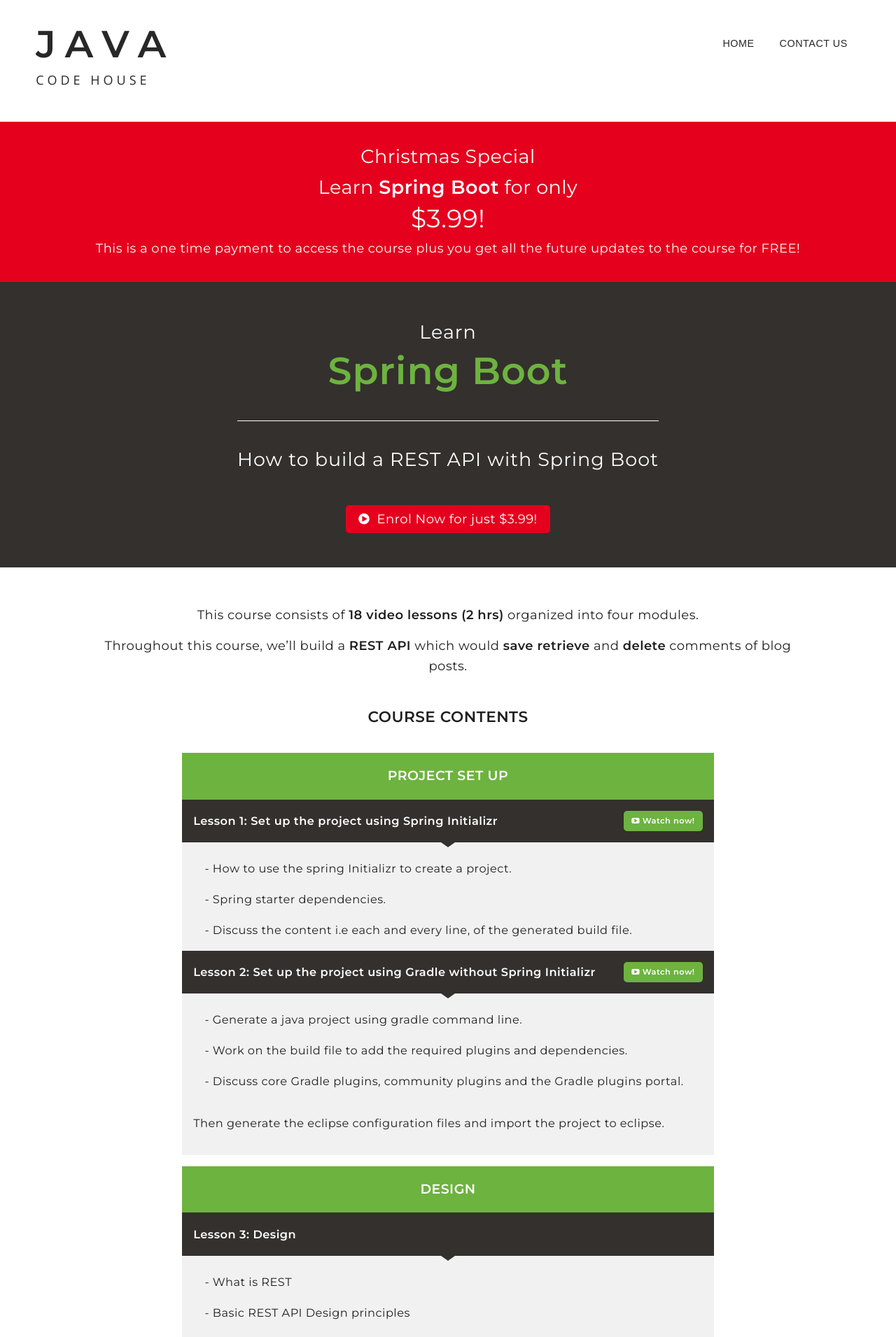
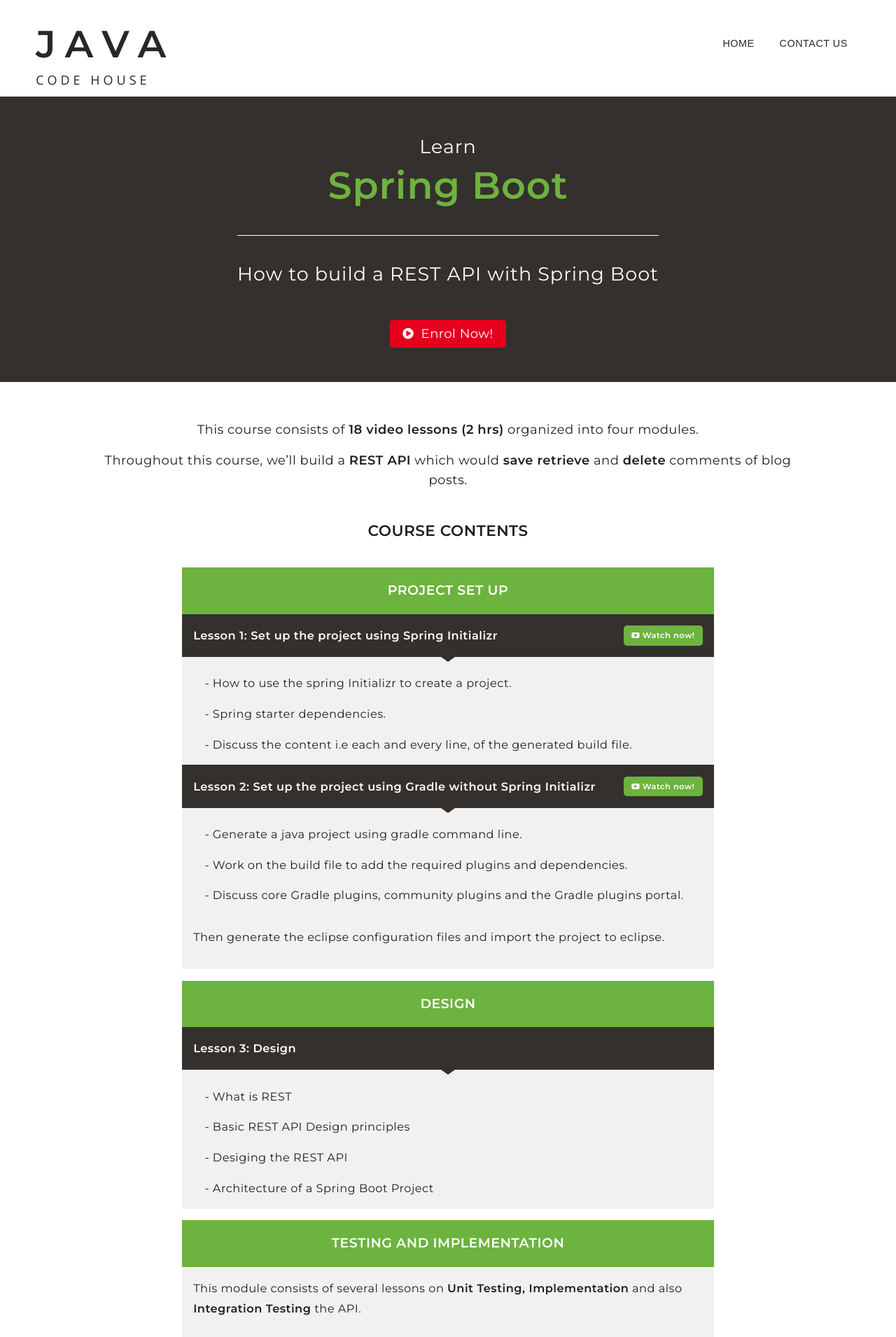
Before and after one commit to DiliniRajapaksha/DeveloperJournal, a Jekyll site: the page built from _posts/2019-11-03-the-spring-boot-course.markdown, in a window 1280 px wide. Shown: the top 1911 px of the page at 70% size. Built offline with Jekyll 4.4.1, drawn with Linux system fonts in a browser that asks for light colours; nearby versions of some CDN libraries; some of the changed text lies outside the part shown.

Commit message:
change course offer

```diff
--- a/_includes/ad.html
+++ b/_includes/ad.html
@@ -7,7 +7,7 @@
 		<p style="font-weight: 400;">Upgrade your skill set now!</p>
 		<p>Learn to build a REST API with Spring Boot in just 2hrs.</p>
 		<div class="button">
-			Enroll Now for only $1.99!
+			Enroll Now!
 		</div>
 	</div>
 </a>
--- a/_includes/sidebar.html
+++ b/_includes/sidebar.html
@@ -1,3 +1,3 @@
 <div class="side-bar">
-{% include ad-deal.html %}
+{% include ad.html %}
 </div>
--- a/_layouts/course-page.html
+++ b/_layouts/course-page.html
@@ -3,12 +3,12 @@ layout: default2
 ---
 <article class="post sp-bt-course" markdown="1" itemscope itemtype="http://schema.org/BlogPosting">
 
-<div class="course-deal full-width center">
-	<h2>Christmas Special</h2>
+<!-- <div class="course-deal full-width center">
+	<h2>Introductory offer!</h2>
 	<h1 class="">Learn <span class="bold">Spring Boot</span> for only</h1>
-	<h1 class="font-lg">$3.99!</h1>
+	<h1 class="font-lg">$12!</h1>
 	<p class="">This is a one time payment to access the course plus you get all the future updates to the course for FREE!</p>
-</div>
+</div> -->
 
 	<header class="post-header full-width mg-bt-0 {{ page.header-style}}">
 
@@ -18,7 +18,7 @@ layout: default2
 		<h2 class="post-title title-sub">{{ page.title-post-sub}}</h2>
 		<div class="mg-tp-3">
 			<a class="btn-md-play" href="https://javacodehouse-training.thinkific.com/courses/spring-boot" target="_blank">
-			<i class="fa fa-play-circle" aria-hidden="true"></i>&nbsp Enrol Now for just $3.99!
+			<i class="fa fa-play-circle" aria-hidden="true"></i>&nbsp Enrol Now!
 		</a>
 		</div>
 		<time id="publish-date" datetime="{{ page.date | date_to_xmlschema }}" itemprop="datePublished"></time>
--- a/_posts/2019-11-03-the-spring-boot-course.markdown
+++ b/_posts/2019-11-03-the-spring-boot-course.markdown
@@ -16,7 +16,7 @@ description: In this Spring Boot Crash Course I will teach you how to build a RE
 excerpt_separator: <!--more-->
 
 cover-image:
-    url: /assets/img/spring-boot-course/christmas-special.png
+    url: /assets/img/spring-boot-course/intro.png
     alt: Learn Spring Boot
     title: The Spring Boot Course
 
@@ -328,7 +328,7 @@ Write some integration tests for deleting the comment
 
 <div class="mg-tp-3 center">
 <a class="btn-md-play" href="https://javacodehouse-training.thinkific.com/courses/spring-boot" target="_blank">
-<i class="fa fa-play-circle" aria-hidden="true"></i> Enrol Now for just $3.99!
+<i class="fa fa-play-circle" aria-hidden="true"></i> Enrol Now!
 </a>
 </div>
 
```
